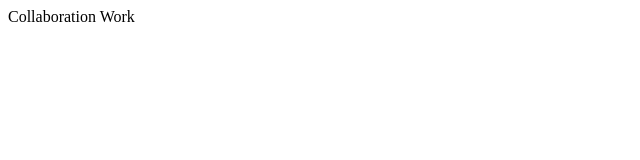
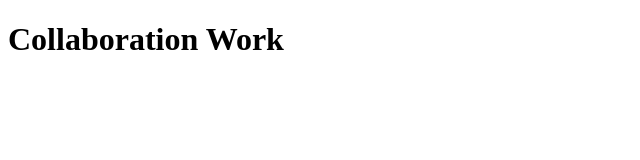
Before and after one commit to yoonhwan-choi/worktogether, a plain HTML site: page index.html in a window 1280 px wide. Shown: the whole page, without its empty margins (0-640 px from the left). Drawn offline with Linux system fonts and the light colour scheme.

Commit message:
add <h1> tag

```diff
--- a/index.html
+++ b/index.html
@@ -5,6 +5,6 @@
 	<TITLE></TITLE>
 </head>
 <body>
-	Collaboration Work
+	<h1>Collaboration Work	</h1>
 </body>
 </html>
```
